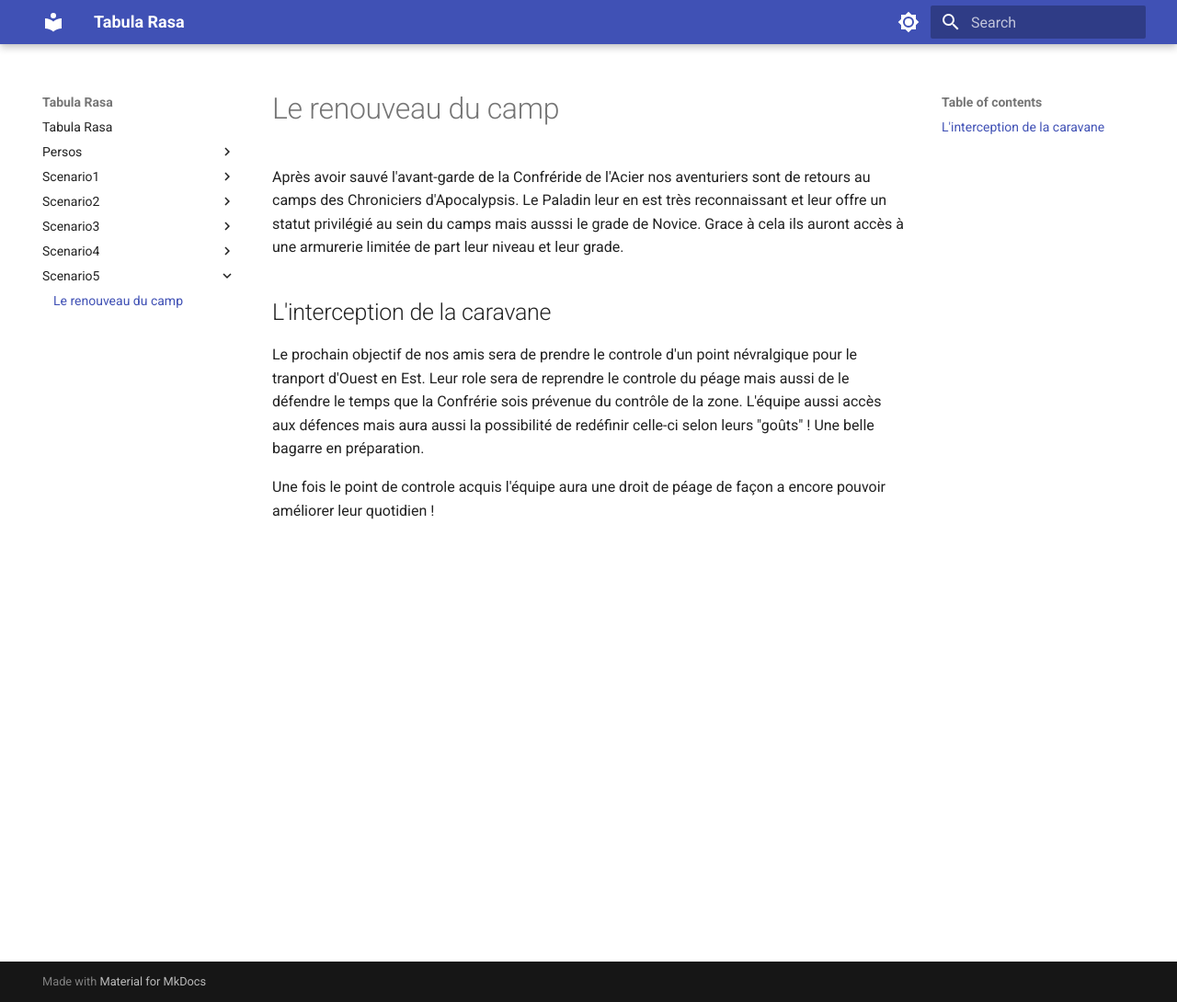
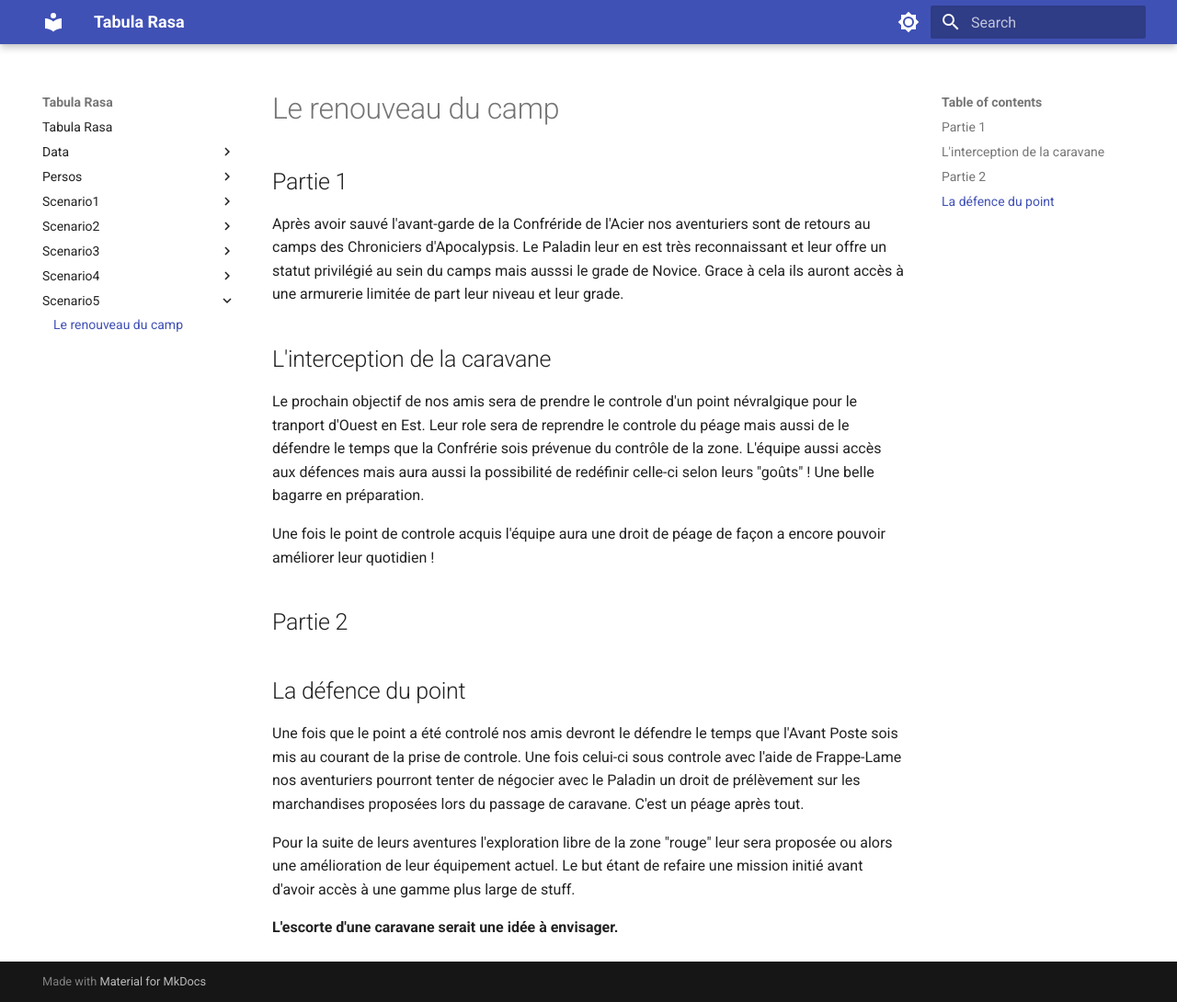
Before and after one commit to JuanJuanno/tabula_rasa, an MkDocs documentation site: the page built from docs/scenario5/index.md, in a window 1280 px wide and 1090 px high. Shown: the whole window at 92% size. Built offline with MkDocs 1.6.1 and Material for MkDocs 9.7.7, drawn with Linux system fonts in a browser that asks for light colours.

Commit message:
scenario 5 part 2

```diff
--- a/docs/scenario5/index.md
+++ b/docs/scenario5/index.md
@@ -1,4 +1,6 @@
 # Le renouveau du camp
+
+## Partie 1
 
 Après avoir sauvé l'avant-garde de la Confréride de l'Acier nos aventuriers sont de retours au camps des Chroniciers d'Apocalypsis. Le Paladin leur en est très reconnaissant et leur offre un statut privilégié au sein du camps mais ausssi le grade de Novice. Grace à cela ils auront accès à une armurerie limitée de part leur niveau et leur grade.
 
@@ -7,3 +9,13 @@ Après avoir sauvé l'avant-garde de la Confréride de l'Acier nos aventuriers s
 Le prochain objectif de nos amis sera de prendre le controle d'un point névralgique pour le tranport d'Ouest en Est. Leur role sera de reprendre le controle du péage mais aussi de le défendre le temps que la Confrérie sois prévenue du contrôle de la zone. L'équipe aussi accès aux défences mais aura aussi la possibilité de redéfinir celle-ci selon leurs "goûts" ! Une belle bagarre en préparation.
 
 Une fois le point de controle acquis l'équipe aura une droit de péage de façon a encore pouvoir améliorer leur quotidien !
+
+## Partie 2
+
+## La défence du point
+
+Une fois que le point a été controlé nos amis devront le défendre le temps que l'Avant Poste sois mis au courant de la prise de controle. Une fois celui-ci sous controle avec l'aide de Frappe-Lame nos aventuriers pourront tenter de négocier avec le Paladin un droit de prélèvement sur les marchandises proposées lors du passage de caravane. C'est un péage après tout.
+
+Pour la suite de leurs aventures l'exploration libre de la zone "rouge" leur sera proposée ou alors une amélioration de leur équipement actuel. Le but étant de refaire une mission initié avant d'avoir accès à une gamme plus large de stuff.
+
+__L'escorte d'une caravane serait une idée à envisager.__
```
Also changed, not shown: docs/data/index.md (added, +27 -0 lines).
